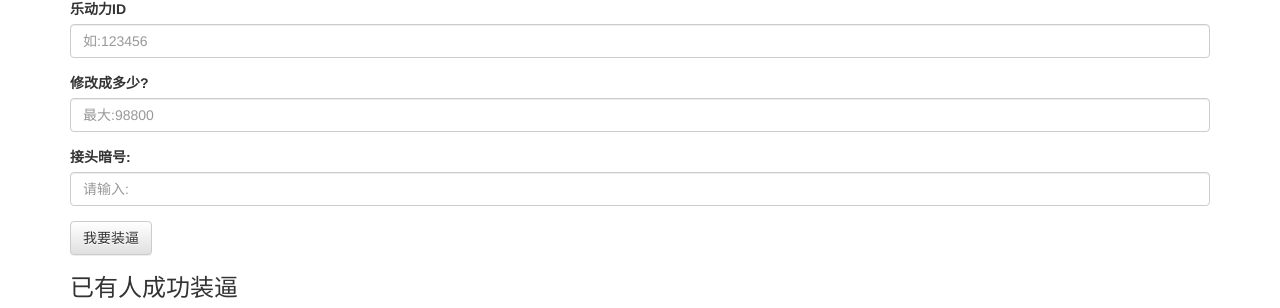
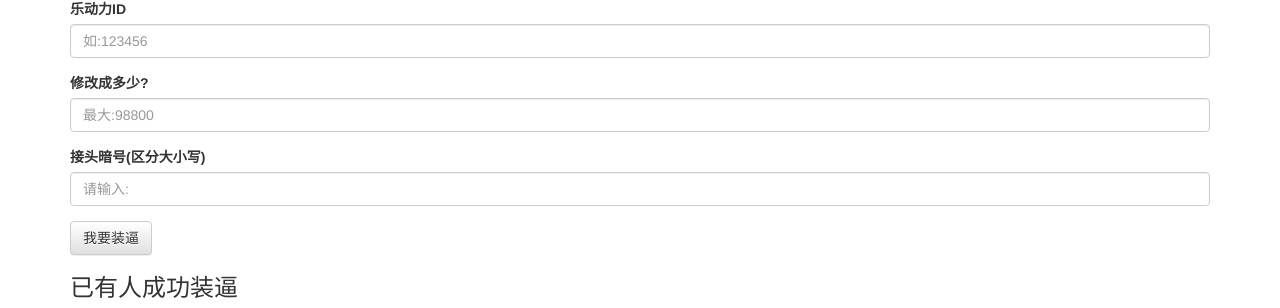
Before and after one commit to Panmax/LeanCloud-WeRun-Web, a Flask app: template templates/index.html in a window 1280 px wide. Shown: the part 250-558 px from the top of the page. Run offline with Flask 2, Linux system fonts and the light colour scheme; the template is opened without the code that fills it, so the values that code supplies are empty; some libraries are stand-ins or nearby versions.

Commit message:
add anhao

```diff
--- a/app.py
+++ b/app.py
@@ -15,7 +15,8 @@ app.secret_key = 'werun'
 logging.basicConfig(level=logging.INFO)
 
 
-all_password = [u'我只爱Panmax', u'ILovePanmax', u'Panmax万岁', u'我爱Panmax', u'Panmax', u'HelloPanmax', u'GoodPanmax']
+all_password = [u'我只爱Panmax', u'ILovePanmax', u'Panmax万岁', u'我爱Panmax', u'Panmax',
+                u'HelloPanmax', u'GoodPanmax', u'WeLovePanmax', u'WeAllLovePanmax']
 
 
 @app.route('/', methods=['GET', 'POST'])
--- a/templates/index.html
+++ b/templates/index.html
@@ -51,7 +51,7 @@
                 <input type="number" class="form-control" placeholder="最大:98800" name="steps" required>
               </div>
               <div class="form-group">
-                <label>接头暗号:</label>
+                <label>接头暗号(区分大小写)</label>
                 <input type="text" class="form-control" placeholder="请输入:{{ p_password }}" name="password" required>
                 <input type="hidden" name="real_password" value="{{ p_password }}">
               </div>
```
